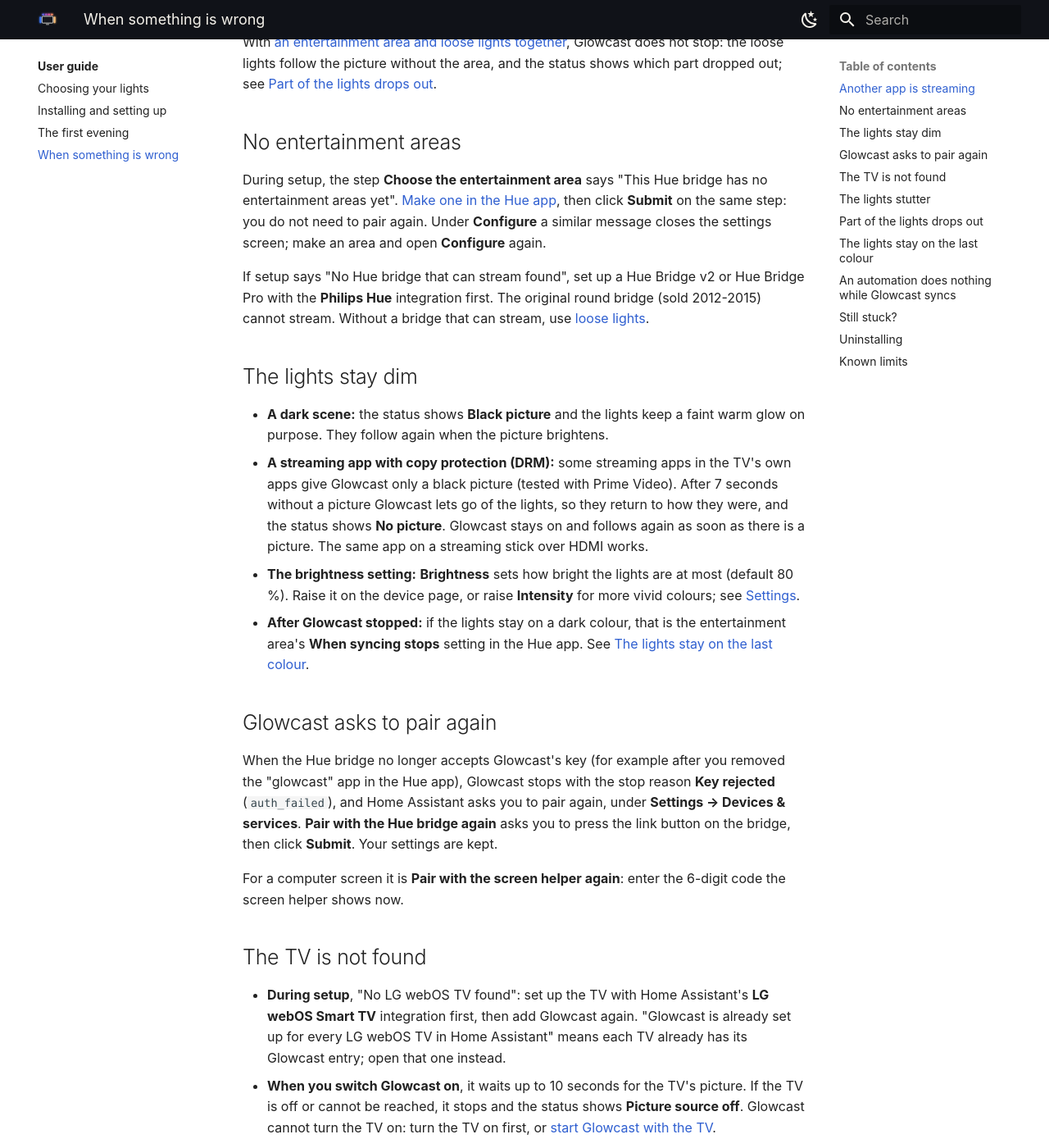
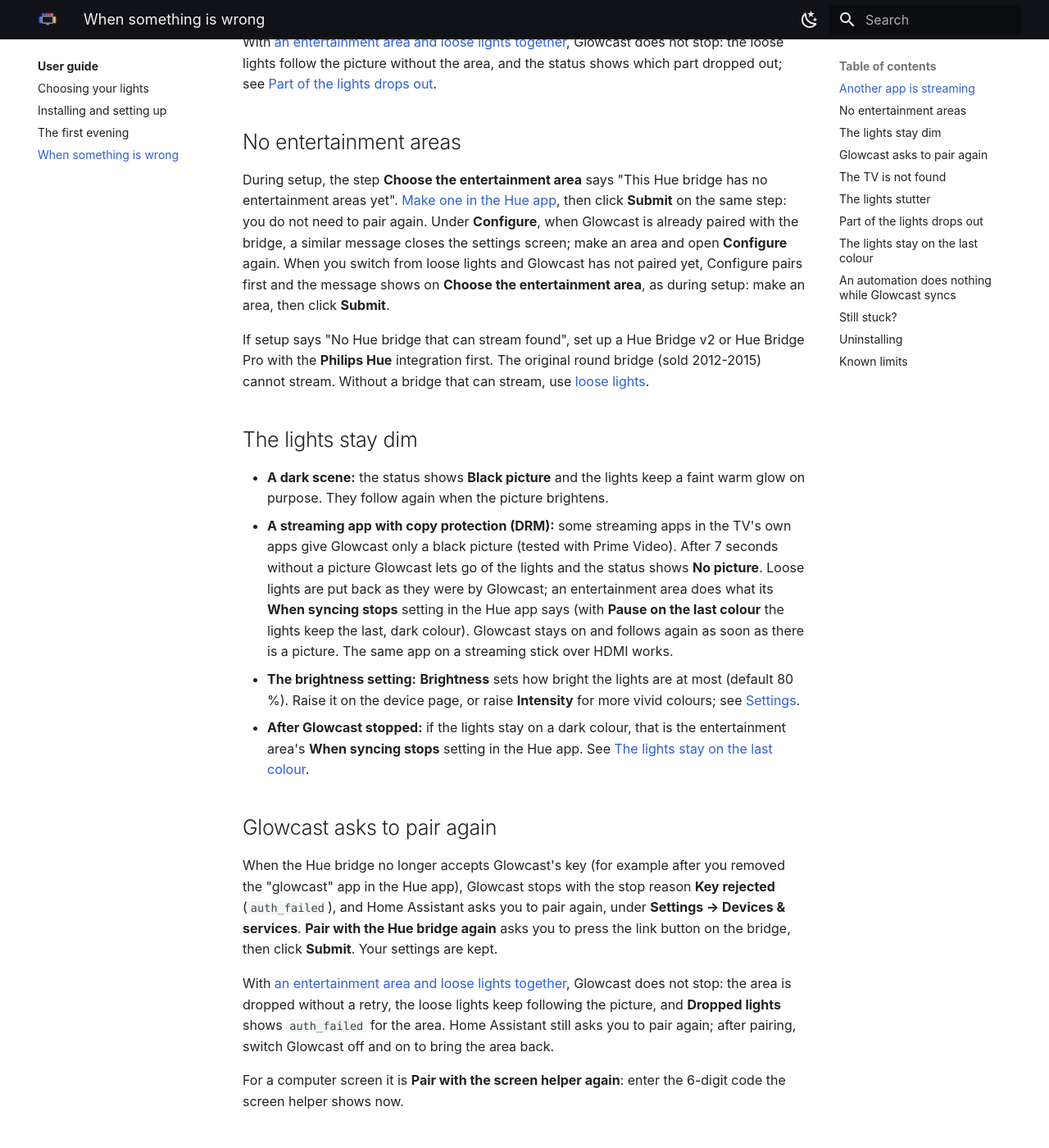
Before and after one commit to nicohabets/glowcast, an MkDocs documentation site: the page built from website/pages/guide/problems.md, in a window 1280 px wide and 1400 px high, scrolled down 545 px. Shown: the whole window at 82% size. Built offline with MkDocs 1.6.1 and Material for MkDocs 9.7.7, drawn with Linux system fonts in a browser that asks for light colours; some of the changed text lies outside the part shown.

Commit message:
User guide: review fixes - a rejected key with both together, no_areas when pairing in Configure, the no-picture release per the area's setting, voice through Assist (#20)
Co-Authored-By: Claude Opus 5.5 <noreply@anthropic.com>

```diff
--- a/website/pages/guide/problems.md
+++ b/website/pages/guide/problems.md
@@ -12,20 +12,22 @@ With [an entertainment area and loose lights together](lights.md#both-together),
 
 ## No entertainment areas
 
-During setup, the step **Choose the entertainment area** says "This Hue bridge has no entertainment areas yet". [Make one in the Hue app](lights.md#make-an-entertainment-area-in-the-hue-app), then click **Submit** on the same step: you do not need to pair again. Under **Configure** a similar message closes the settings screen; make an area and open **Configure** again.
+During setup, the step **Choose the entertainment area** says "This Hue bridge has no entertainment areas yet". [Make one in the Hue app](lights.md#make-an-entertainment-area-in-the-hue-app), then click **Submit** on the same step: you do not need to pair again. Under **Configure**, when Glowcast is already paired with the bridge, a similar message closes the settings screen; make an area and open **Configure** again. When you switch from loose lights and Glowcast has not paired yet, Configure pairs first and the message shows on **Choose the entertainment area**, as during setup: make an area, then click **Submit**.
 
 If setup says "No Hue bridge that can stream found", set up a Hue Bridge v2 or Hue Bridge Pro with the **Philips Hue** integration first. The original round bridge (sold 2012-2015) cannot stream. Without a bridge that can stream, use [loose lights](lights.md).
 
 ## The lights stay dim
 
 - **A dark scene:** the status shows **Black picture** and the lights keep a faint warm glow on purpose. They follow again when the picture brightens.
-- **A streaming app with copy protection (DRM):** some streaming apps in the TV's own apps give Glowcast only a black picture (tested with Prime Video). After 7 seconds without a picture Glowcast lets go of the lights, so they return to how they were, and the status shows **No picture**. Glowcast stays on and follows again as soon as there is a picture. The same app on a streaming stick over HDMI works.
+- **A streaming app with copy protection (DRM):** some streaming apps in the TV's own apps give Glowcast only a black picture (tested with Prime Video). After 7 seconds without a picture Glowcast lets go of the lights and the status shows **No picture**. Loose lights are put back as they were by Glowcast; an entertainment area does what its **When syncing stops** setting in the Hue app says (with **Pause on the last colour** the lights keep the last, dark colour). Glowcast stays on and follows again as soon as there is a picture. The same app on a streaming stick over HDMI works.
 - **The brightness setting:** **Brightness** sets how bright the lights are at most (default 80 %). Raise it on the device page, or raise **Intensity** for more vivid colours; see [Settings](../docs/settings.md).
 - **After Glowcast stopped:** if the lights stay on a dark colour, that is the entertainment area's **When syncing stops** setting in the Hue app. See [The lights stay on the last colour](#the-lights-stay-on-the-last-colour).
 
 ## Glowcast asks to pair again
 
 When the Hue bridge no longer accepts Glowcast's key (for example after you removed the "glowcast" app in the Hue app), Glowcast stops with the stop reason **Key rejected** (`auth_failed`), and Home Assistant asks you to pair again, under **Settings → Devices & services**. **Pair with the Hue bridge again** asks you to press the link button on the bridge, then click **Submit**. Your settings are kept.
+
+With [an entertainment area and loose lights together](lights.md#both-together), Glowcast does not stop: the area is dropped without a retry, the loose lights keep following the picture, and **Dropped lights** shows `auth_failed` for the area. Home Assistant still asks you to pair again; after pairing, switch Glowcast off and on to bring the area back.
 
 For a computer screen it is **Pair with the screen helper again**: enter the 6-digit code the screen helper shows now.
 
@@ -43,7 +45,7 @@ For a computer screen it is **Pair with the screen helper again**: enter the 6-d
 
 ## Part of the lights drops out
 
-This is about [an entertainment area and loose lights together](lights.md#both-together). If one of the two cannot start (for example another app streams to the area, or none of the loose lights is available), the other starts without it. If one is lost while syncing (the bridge stops answering, or the loose lights become unavailable), the other keeps following the picture, and Glowcast tries the lost one again after 5 seconds. If that fails, or it is lost again within a minute, it stays off until you switch Glowcast on again.
+This is about [an entertainment area and loose lights together](lights.md#both-together). If one of the two cannot start (for example another app streams to the area, or none of the loose lights is available), the other starts without it. If one is lost while syncing (the bridge stops answering, or the loose lights become unavailable), the other keeps following the picture, and Glowcast tries the lost one again after 5 seconds. If that fails, or it is lost again within a minute, it stays off until you switch Glowcast on again. A part whose key the bridge rejects gets no retry; see [Glowcast asks to pair again](#glowcast-asks-to-pair-again).
 
 While a part is out, the **Status** sensor's attribute **Dropped lights** (`dropped_outputs`) lists it with the reason, for example `{"hue_entertainment": "output_busy"}` while another app streams to the area. The log says what happened too. Fix the cause (stop the other app, or bring the lights back), then switch Glowcast off and on. Only when both parts are lost does Glowcast stop. See [Status and diagnostics](../docs/status.md#why-it-stopped).
 
```
Also changed, not shown: website/pages/guide/first-evening.md (+2 -2 lines).
